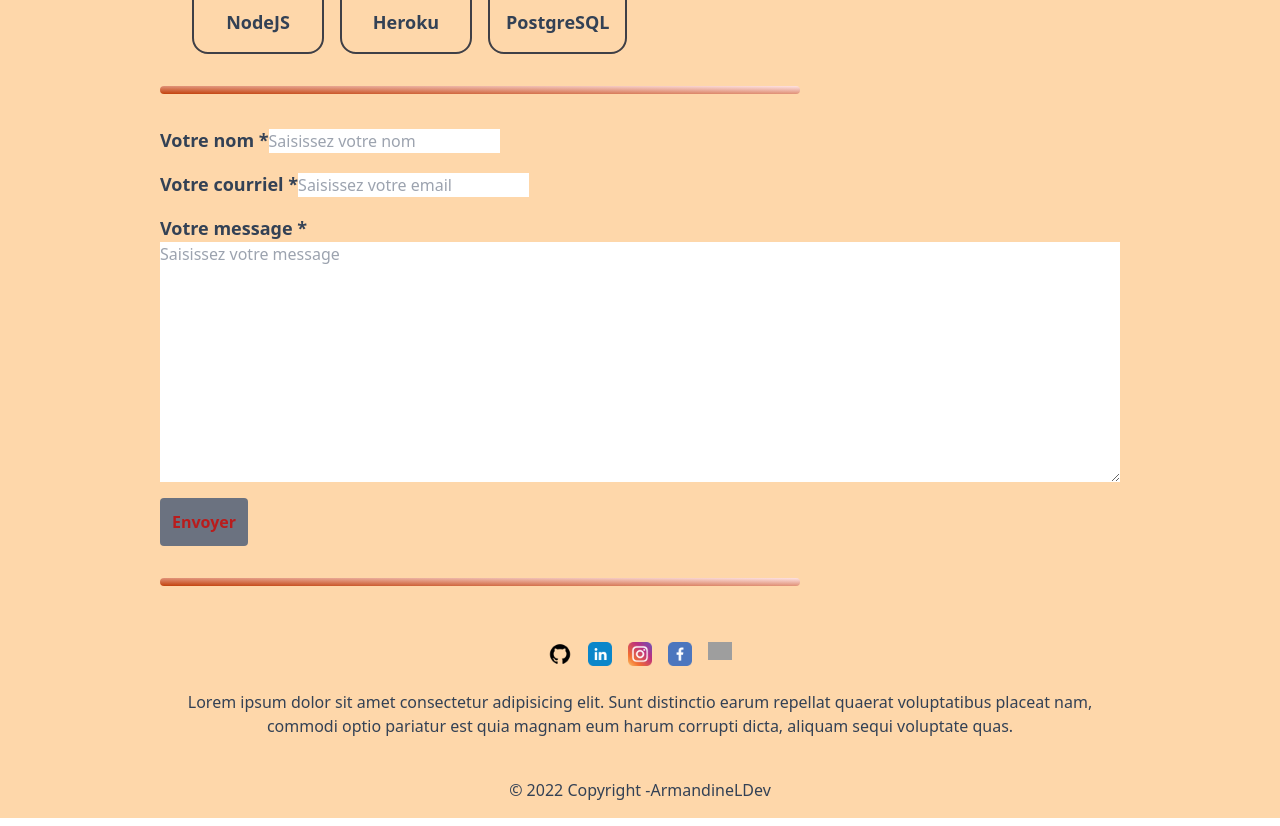
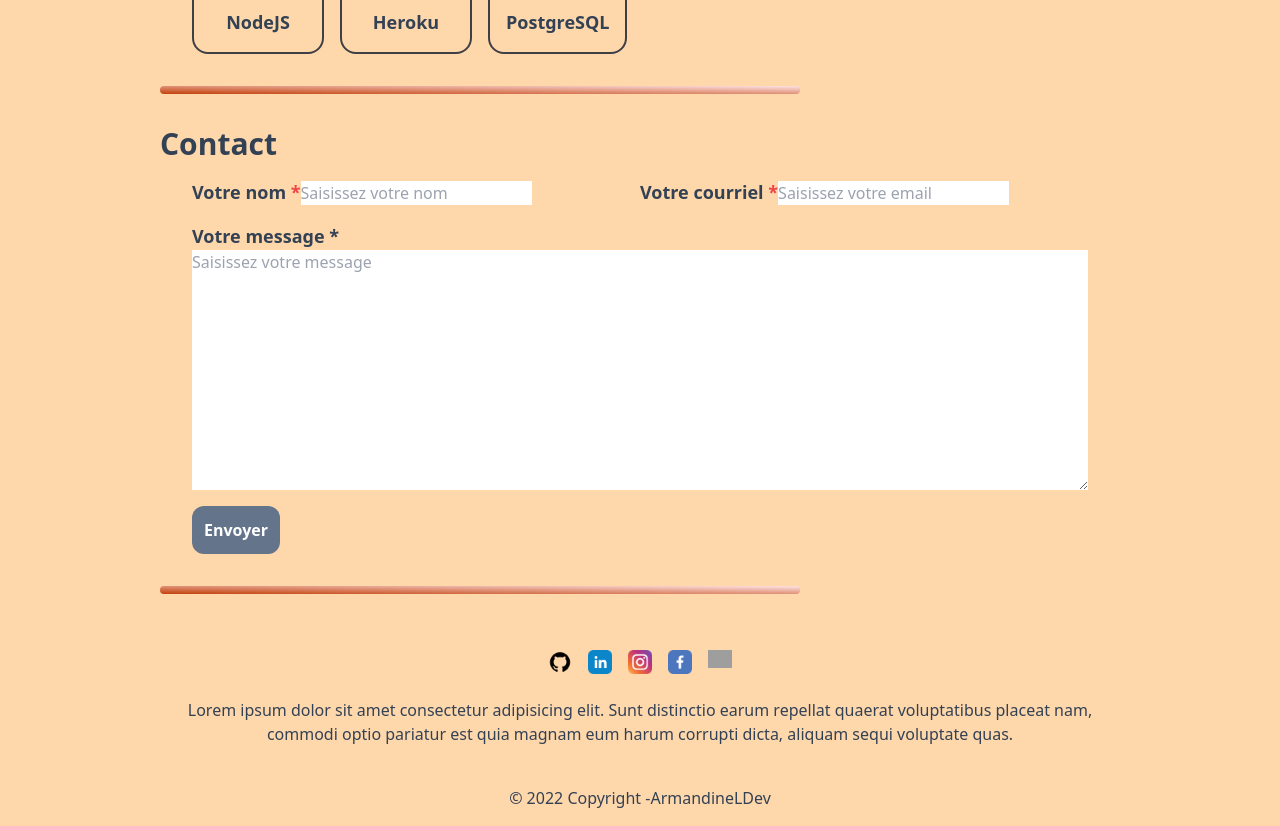
Before and after one commit to ArmandineLDev/ArmandineLDev_old, a React (Create React App) app in the folder client/: page / in a window 1280 px wide. Shown: the part 1500-2326 px from the top of the page. Built offline with nearby package versions, Linux system fonts and the light colour scheme; grey boxes are pictures that could not be loaded.

Commit message:
setting up contact form

```diff
--- a/client/src/components/Body/Contact/FormInput.jsx
+++ b/client/src/components/Body/Contact/FormInput.jsx
@@ -5,7 +5,7 @@ const FormInput = ({datas}) => {
     <>
 
       <label htmlFor={datas.name} className="h4">
-        {datas.imputLabel} <span className="form-label-star">*</span>
+        {datas.imputLabel} <span className="text-red-500">*</span>
       </label>
       <input
         className=""
--- a/client/src/components/Body/Contact/Mailer.jsx
+++ b/client/src/components/Body/Contact/Mailer.jsx
@@ -25,10 +25,10 @@ const Mailer = () => {
     const sendEmail =(e) =>{
         e.preventDefault();
         emailjs.sendForm(
-            'service_27g25ng',
-            'template_4mh0g0y',
+           process.env.SERVICE_MAIL,
+           process.env.TEMPLATE_MAIL,
             e.target,
-            'user_NMBxt5fbchpG91jByjl60'
+            process.env.USER_MAIL
             ).then(response =>{
                 console.log(response);
                 // navigate('/')
@@ -38,18 +38,21 @@ const Mailer = () => {
     return (
 
         <>
-             <form onSubmit={sendEmail} className='space-y-4'>
-                 {
+             <form onSubmit={sendEmail} className=' md:container space-y-4'>
+                 <div className="md:flex flex-wrap mt-4 space-y-4SERV">
+                     {
                       items.map((item, index) =>{
 
                     return (
-                    <div key={index} className=''>
+                    <div key={index} className='md:basis-1/2'>
                         <FormInput datas={item} />
                     </div>
                     )
                 })}
+                 </div>
+
                 <FormTextarea />
-                <button type="submit" className="bg-gray-500 text-red-700 font-bold p-3 rounded">Envoyer</button>
+                <button type="submit" className="bg-slate-500 text-white font-bold p-3 rounded-xl">Envoyer</button>
             </form>
 
         </>
--- a/client/src/components/Body/Contact/index.jsx
+++ b/client/src/components/Body/Contact/index.jsx
@@ -5,6 +5,7 @@ import Mailer from './Mailer'
 export const Contact = () => {
     return (
         <>
+        <h2 className='h2'>Contact</h2>
         <Mailer />
         <Separator />
         </>
--- a/client/src/components/Body/Skills/index.jsx
+++ b/client/src/components/Body/Skills/index.jsx
@@ -13,7 +13,7 @@ const Skill = () => {
             return (
               <div className="space-y-2" key={indexSection}>
                 <h3 className="h3">{item.type}</h3>
-                <div className="container flex flex-col 2sm:flex-row 2sm:flew-wrap space-x-4">
+                <div className="container flex flex-col 2sm:flex-row 2sm:flew-wrap space-y-2 2sm:space-y-0 2sm:space-x-4">
                    {item.list.map((skill, indexSkill) => {
                     return <SkillsCard skill={skill} key={indexSkill} />;
                   })}
--- a/client/src/index.css
+++ b/client/src/index.css
@@ -13,7 +13,7 @@
     @apply font-semibold text-slate-700 text-xl md:text-2xl mt-8;
   }
   .h4 {
-    @apply font-bold text-lg;
+    @apply font-bold sm:text-lg;
   }
   .badge {
     @apply flex text-white font-medium px-2 py-2 rounded-2xl;
--- a/package.json
+++ /dev/null
@@ -1,3 +0,0 @@
-{
-  "dependencies": {}
-}
```
Also changed, not shown: client/src/components/Body/Skills/SkillsCard.jsx (+10 -10 lines), 1 other file (tests, documents, lock files or other folders).
